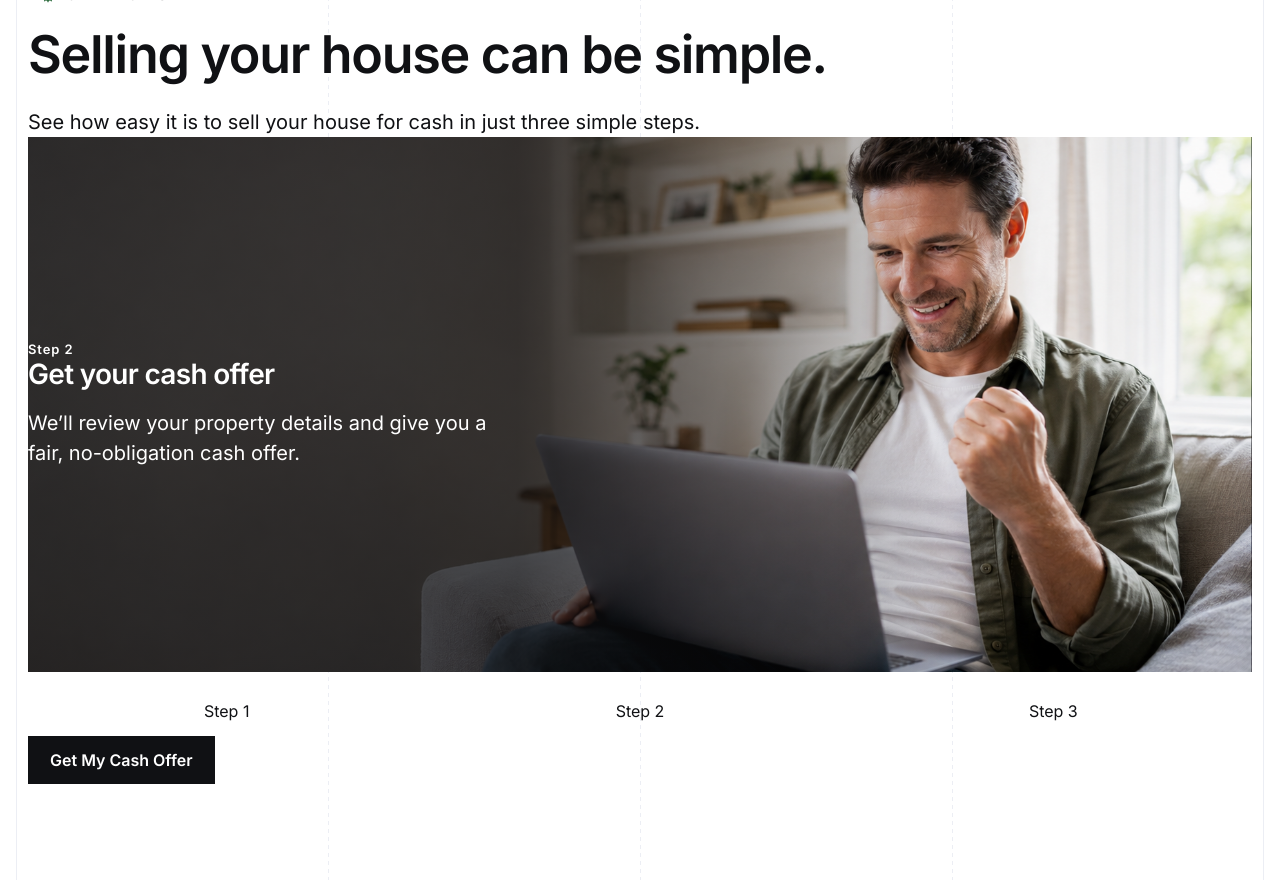
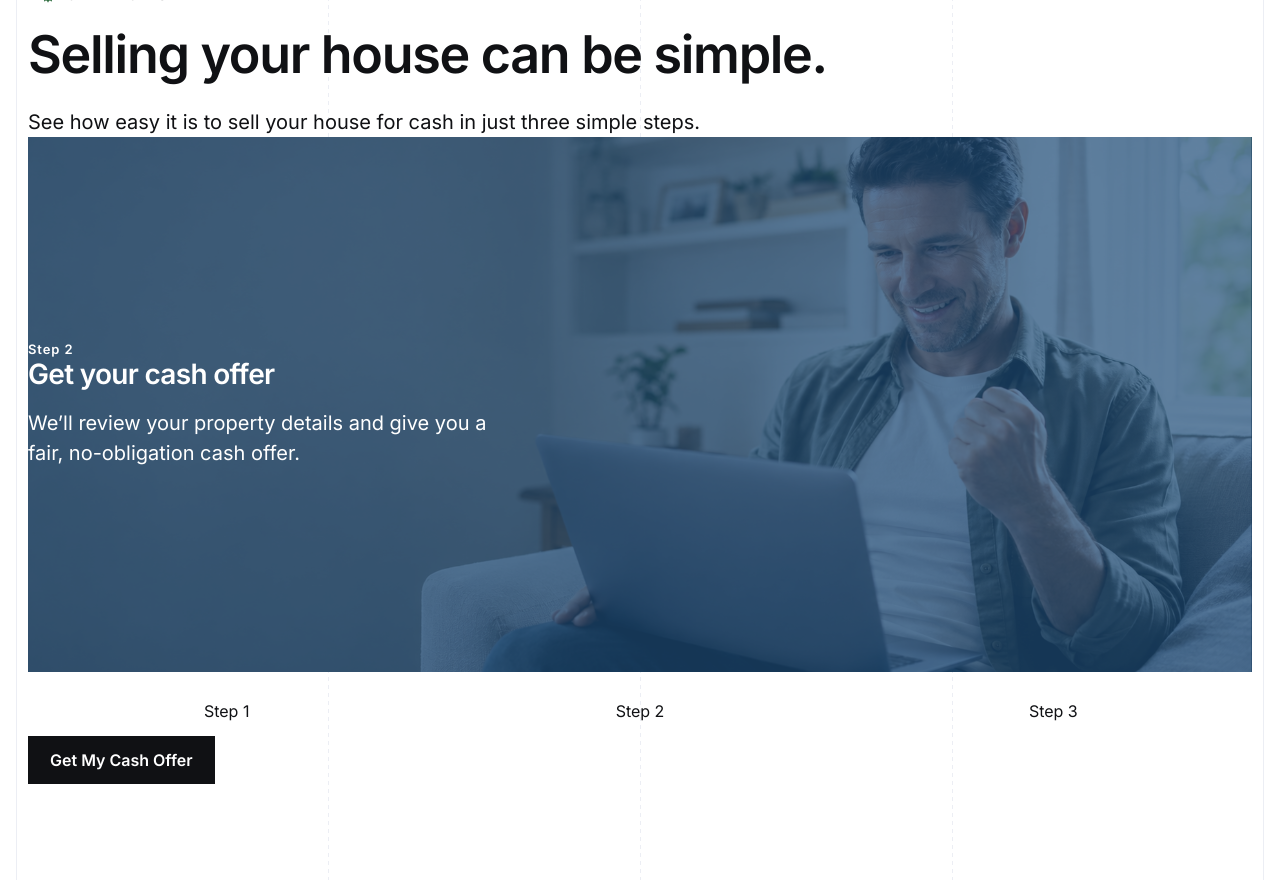
Before and after one commit to YHICAdmin/your-house-in-cash, a Next.js app: page / in a window 1280 px wide. Shown: the part 2560-3440 px from the top of the page. Built offline with nearby package versions, Linux system fonts and the light colour scheme.

Commit message:
style: update how it works photo overlay

```diff
--- a/src/components/area/area-how-it-works.module.css
+++ b/src/components/area/area-how-it-works.module.css
@@ -70,13 +70,7 @@
 .overlay {
   position: absolute;
   inset: 0;
-  background: linear-gradient(
-    to right,
-    rgb(16 17 20 / 70%) 0%,
-    rgb(16 17 20 / 70%) 40%,
-    transparent 75%,
-    transparent 100%
-  );
+  background: rgb(31 78 121 / 70%);
 }
 
 .stepContent {
```
Also changed, not shown: project-documentation/website-specification/area-page.md (+2 -1 lines).
